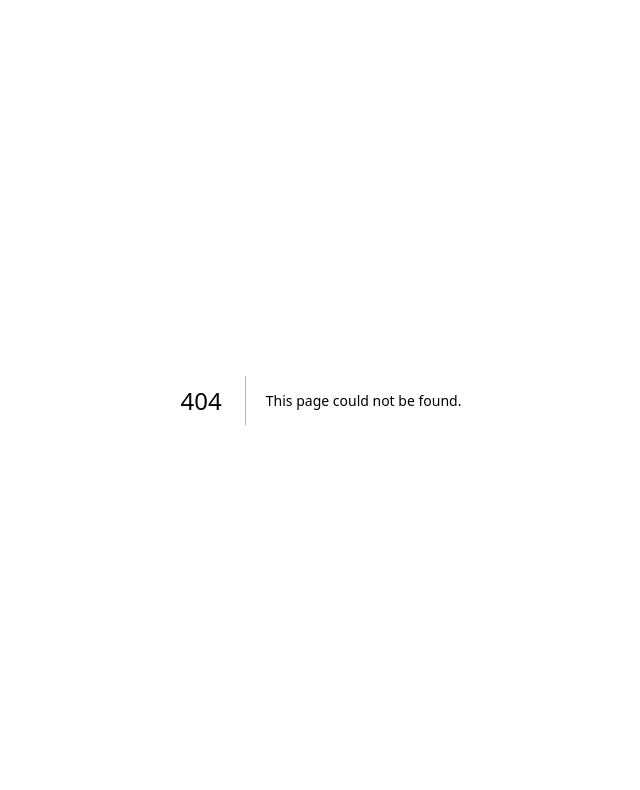
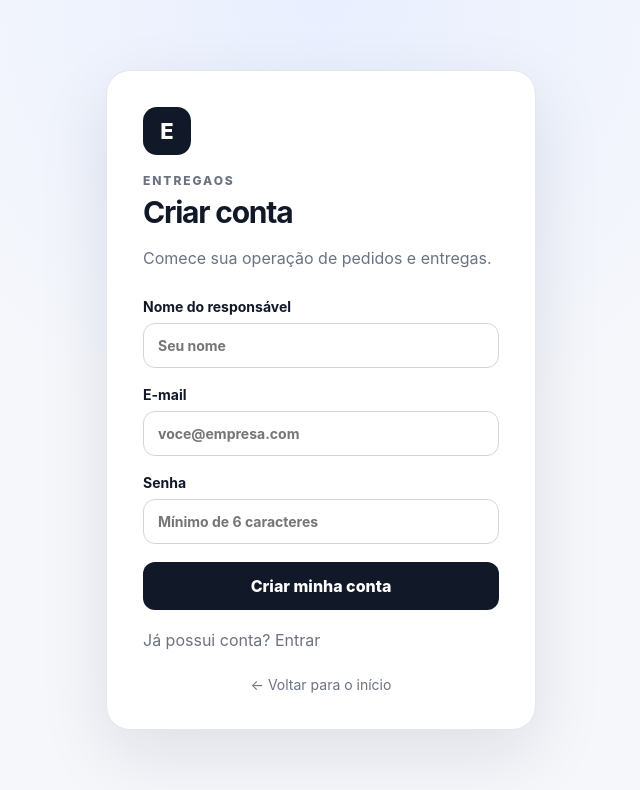
Before and after one commit to felipeandrade08/sistemadeentregas, a Next.js app: page /cadastro in a window 1280 px wide. Before the commit this address had no page. Shown: the top 790 px of the page, without its empty margins (319-959 px from the left). Built offline with nearby package versions, Linux system fonts and the light colour scheme; no server answers.

Commit message:
feat: add account registration page

```diff
--- /dev/null
+++ b/app/cadastro/page.tsx
@@ -0,0 +1,67 @@
+'use client'
+
+import { FormEvent, useState } from 'react'
+import { useRouter } from 'next/navigation'
+import { createClient } from '@/lib/supabase/client'
+
+export default function CadastroPage() {
+  const router = useRouter()
+  const supabase = createClient()
+  const [name, setName] = useState('')
+  const [email, setEmail] = useState('')
+  const [password, setPassword] = useState('')
+  const [loading, setLoading] = useState(false)
+  const [error, setError] = useState('')
+  const [success, setSuccess] = useState('')
+
+  async function handleSubmit(event: FormEvent<HTMLFormElement>) {
+    event.preventDefault()
+    setLoading(true)
+    setError('')
+    setSuccess('')
+
+    const { data, error } = await supabase.auth.signUp({
+      email: email.trim(),
+      password,
+      options: { data: { full_name: name.trim() } },
+    })
+
+    if (error) {
+      setError(error.message.includes('already registered') ? 'Este e-mail já está cadastrado.' : error.message)
+      setLoading(false)
+      return
+    }
+
+    if (data.session) {
+      router.replace('/empresa/configurar')
+      router.refresh()
+      return
+    }
+
+    setSuccess('Conta criada! Confirme seu e-mail e depois entre para configurar sua empresa.')
+    setLoading(false)
+  }
+
+  return (
+    <main className="auth-page">
+      <section className="auth-card">
+        <div className="brand-mark">E</div>
+        <p className="eyebrow">ENTREGAOS</p>
+        <h1>Criar conta</h1>
+        <p className="muted">Comece sua operação de pedidos e entregas.</p>
+
+        <form onSubmit={handleSubmit} className="auth-form">
+          <label>Nome do responsável<input value={name} onChange={(e) => setName(e.target.value)} placeholder="Seu nome" required /></label>
+          <label>E-mail<input type="email" value={email} onChange={(e) => setEmail(e.target.value)} placeholder="voce@empresa.com" required /></label>
+          <label>Senha<input type="password" value={password} onChange={(e) => setPassword(e.target.value)} placeholder="Mínimo de 6 caracteres" minLength={6} required /></label>
+          {error && <div className="form-error">{error}</div>}
+          {success && <div className="form-success">{success}</div>}
+          <button className="primary-button" disabled={loading}>{loading ? 'Criando conta...' : 'Criar minha conta'}</button>
+        </form>
+
+        <p className="muted" style={{ marginTop: 18 }}>Já possui conta? <a href="/login">Entrar</a></p>
+        <a href="/" className="back-link">← Voltar para o início</a>
+      </section>
+    </main>
+  )
+}
```
